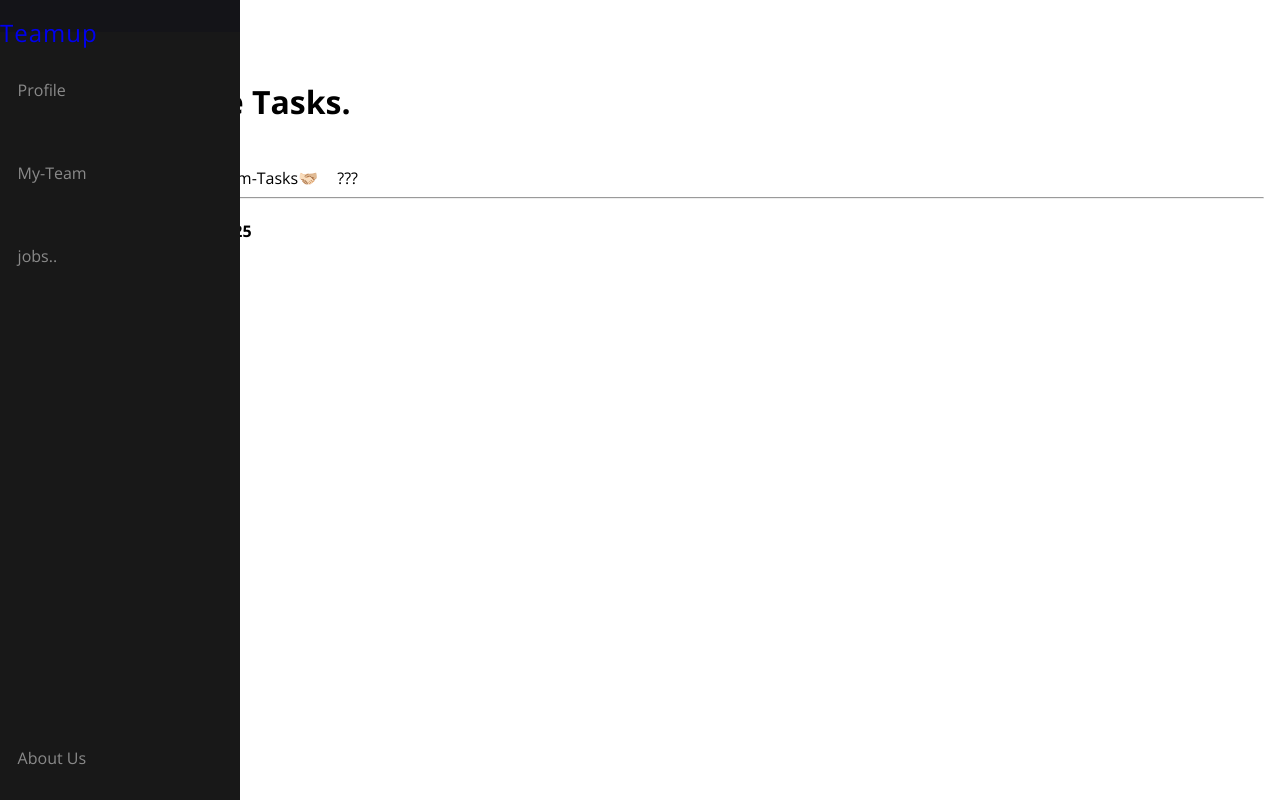
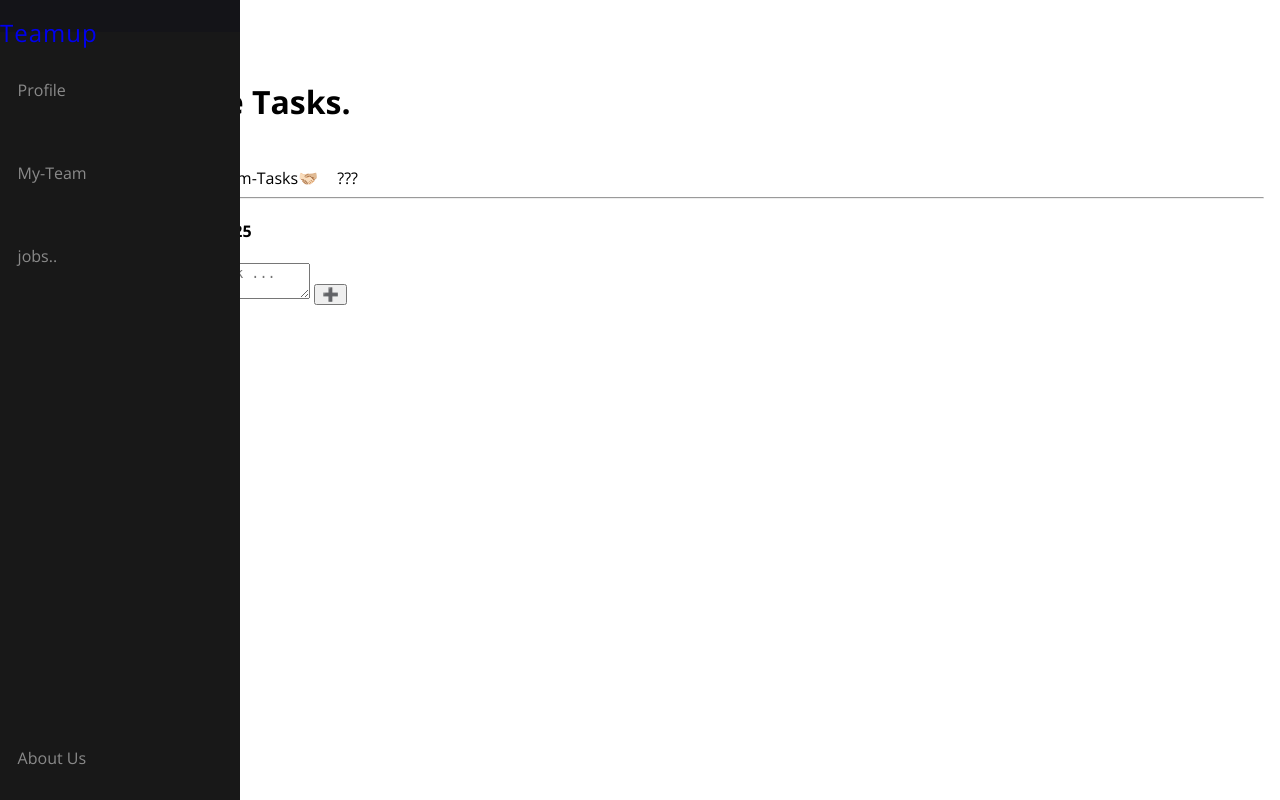
Before and after one commit to Amiram1544/Teamup, a Django app: page /myteam/tasks/ in a window 1280 px wide. Run offline with Django 5.2, Linux system fonts and the light colour scheme; the visitor is signed in with stand-in values (Sample User, id 1); data that the repository does not hold is empty.

Commit message:
Feat: Task page.js proccess.

```diff
--- /dev/null
+++ b/myteam/static/myteam/js/taskpage.js
@@ -0,0 +1,26 @@
+/*function showTab(tabName) {
+    const sections = document.querySelectorAll('.tab-section');
+    sections.forEach(section => section.style.display = 'none');
+
+    document.getElementById(tabName).style.display = 'block';
+}*/
+
+function openTaskModal() {
+
+    const topic = document.getElementById("task-topic").value.trim()
+
+    if (!topic) {
+        alert("You must Enter a topic first.")
+        return
+    }
+
+    document.getElementById("task-modal").style.display = "flex";
+}
+
+function closeTaskModal(){
+
+    document.getElementById("task-modal").style.display = "none";
+
+    document.getElementById("task-notes").value = '';
+    document.getElementById("task-description").value = '';
+}
--- a/myteam/templates/myteam/taskspage.html
+++ b/myteam/templates/myteam/taskspage.html
@@ -4,6 +4,8 @@
     <link rel="stylesheet" href="{% static 'myteam/css/taskpage.css' %}">
 {% endblock extra_css %}
 
+<!-- Had to learn the AJAX a little
+-->
 
 
 {% block content %}
@@ -23,6 +25,28 @@
             <div class="to-do" id="todo">
                 <div class="to-do-header">
                     <h4>{{today|date:'D, M j, Y' }}</h4>
+                </div>
+                <div class="to-do-workspace">
+                   <!-- Topic input -->
+                   <div class="task-input">
+                        <textarea name="task-topic" id="task-topic" placeholder="Add a new task ..."></textarea>
+                        <button onclick="openTaskModal()">➕</button>
+                   </div>
+                   <!-- Task modal -->
+                   <div id="task-modal" class="task-modal" style="display: none;">
+                        <div class="task-modal-content">
+                            <h3>Add Task details</h3>
+                            <label for="task-description">Description:</label>
+                            <textarea name="task-description" id="task-description" placeholder="Enter description..."></textarea>
+
+                            <label for="task-notes">Notes:</label>
+                            <textarea name="task-notes" id="task-notes" placeholder="Notes..."></textarea>
+                            <div class="task-modal-button">
+                                <button onclick="closeTaskModal()">Cancle</button>
+                                <button onclick="submitTask()">Submit</button>
+                            </div>
+                        </div>
+                   </div>
                 </div>
                 {% for task in tasks %}
                     <div class="todo-items">
--- a/myteam/views.py
+++ b/myteam/views.py
@@ -65,7 +65,6 @@ def taskspage(request):
     today = now().date()
 
 
-
     context = {
         'tasks': tasks,
         'today': today,
```
